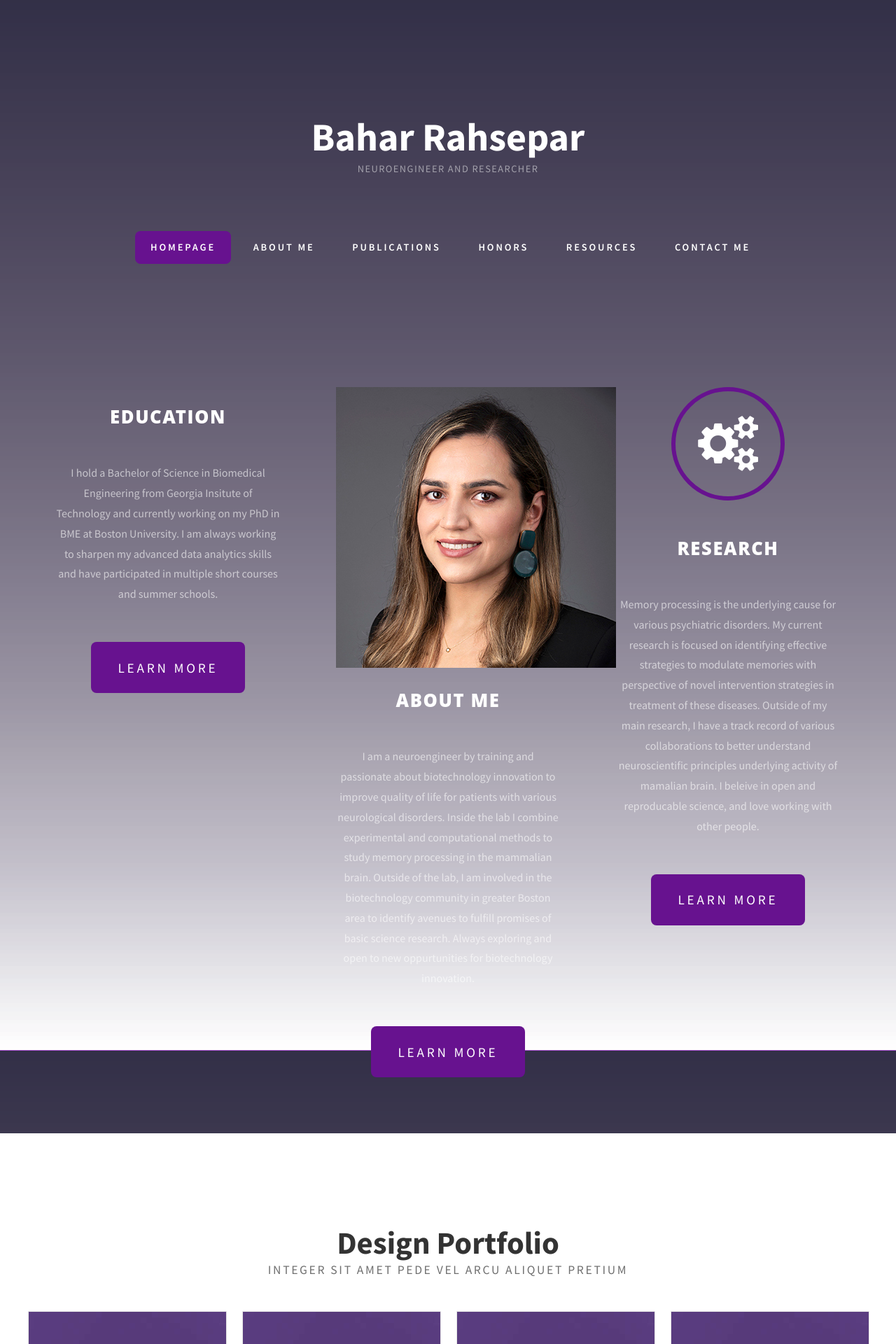
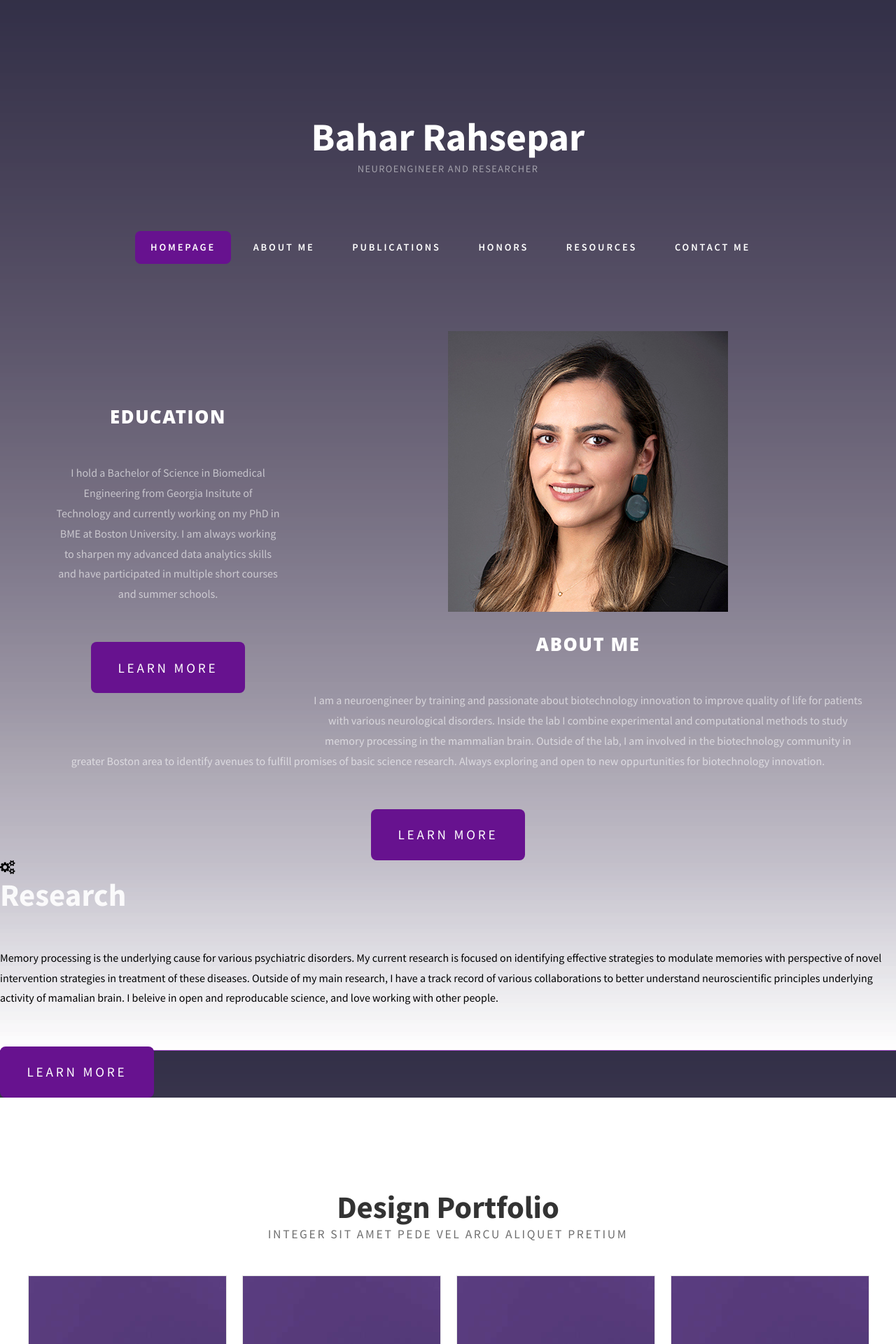
Before and after one commit to Baharata/bahar-rahsepar.github.io, a Jekyll site: the page index.html, which Jekyll copies as it is, in a window 1280 px wide. Shown: the top 1920 px of the page at 70% size. Built offline with Jekyll 4.4.1, drawn with Linux system fonts in a browser that asks for light colours.

Commit message:
Update index.html

```diff
--- a/index.html
+++ b/index.html
@@ -48,7 +48,8 @@
 		<p>I hold a Bachelor of Science in Biomedical Engineering from Georgia Insitute of Technology and currently working on my PhD in BME at Boston University.
 		I am always working to sharpen my advanced data analytics skills and have participated in multiple short courses and summer schools. </p>
 		<a href="#portfolio" class="button">Learn More</a> </div>
-	<div id="tbox2"> <span class="avatar"><img src="images/Avagar.jpg" alt="" /></span>
+	<div class="image-cropper"><img src="images/Avagar.jpg" alt="avatar" class="profile-pic"></div>
+	<!--<div id="tbox2"> <span class="avatar"><img src="images/Avagar.jpg" alt="" /></span> -->
 		<div class="title">
 			<h2>About me</h2>
 		</div>
```
